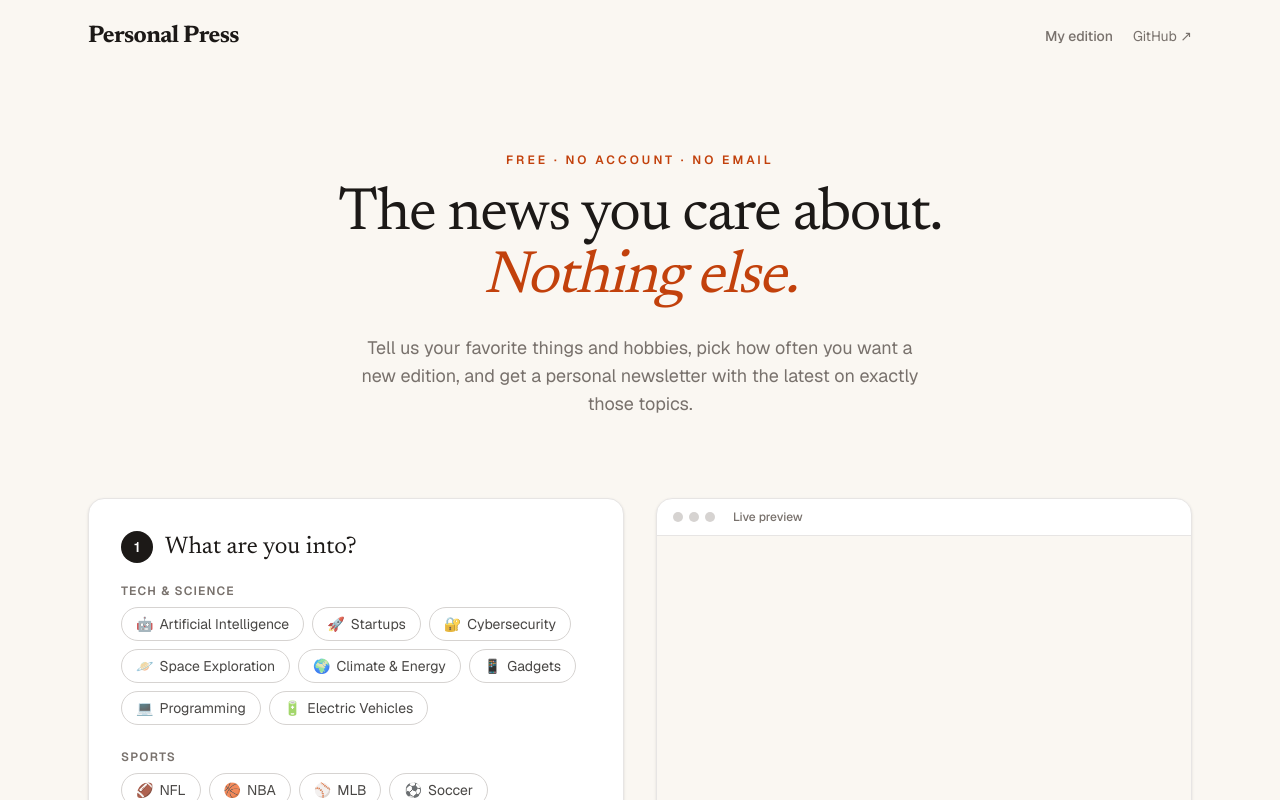
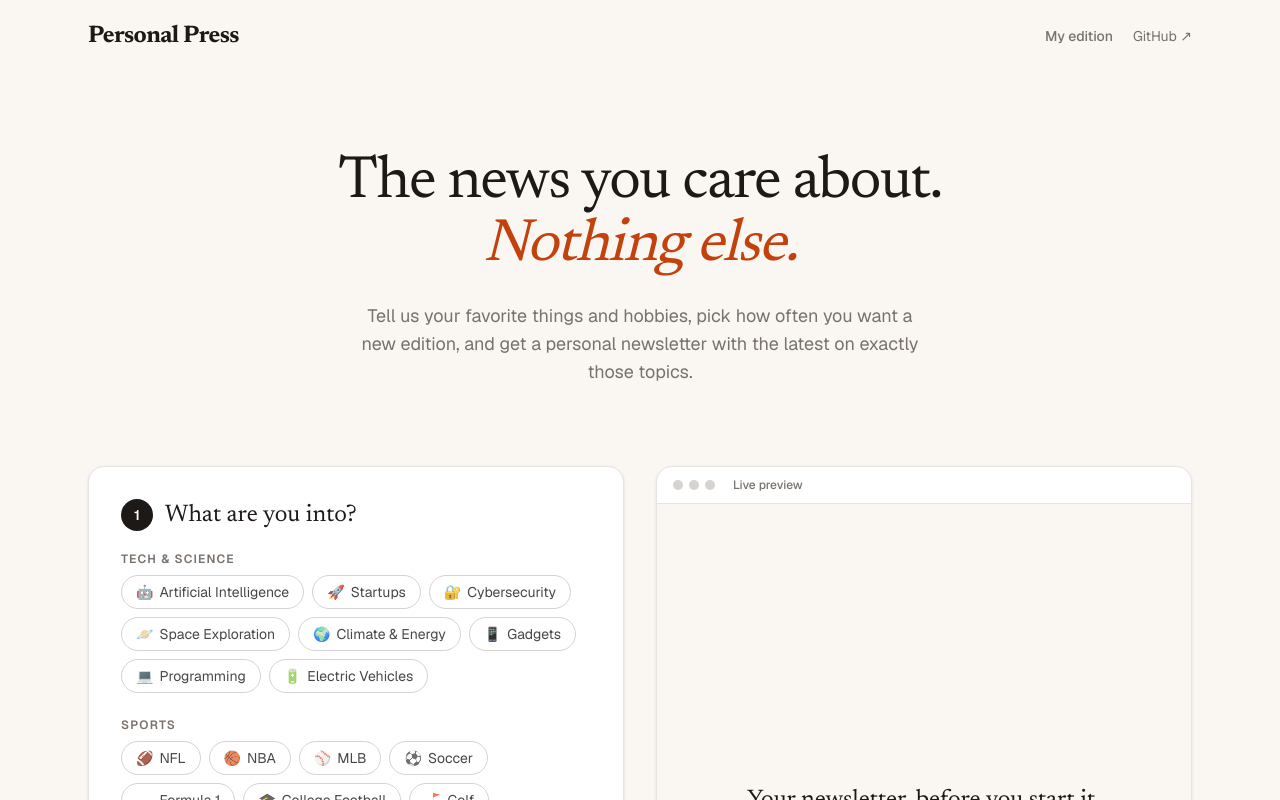
Before and after one commit to Prestoj01/personal-newsletter, a Next.js app: page / in a window 1280 px wide. Shown: the top 800 px of the page. Built offline with nearby package versions, Linux system fonts and the light colour scheme.

Commit message:
Remove filler badge above the hero headline
The "Free · No account · No email" eyebrow repeated what the subtitle
and the call-to-action note already say.

Co-Authored-By: Claude Opus 5.5 <noreply@anthropic.com>

```diff
--- a/src/app/page.tsx
+++ b/src/app/page.tsx
@@ -10,8 +10,7 @@ export default function Home() {
   return (
     <div className="mx-auto max-w-6xl px-6">
       <section className="py-12 text-center sm:py-20">
-        <p className="text-xs font-semibold uppercase tracking-[0.25em] text-accent">Free · No account · No email</p>
-        <h1 className="mx-auto mt-4 max-w-3xl font-serif text-5xl leading-[1.05] tracking-tight text-ink sm:text-6xl">
+        <h1 className="mx-auto max-w-3xl font-serif text-5xl leading-[1.05] tracking-tight text-ink sm:text-6xl">
           The news you care about.
           <br />
           <em className="text-accent">Nothing else.</em>
```
